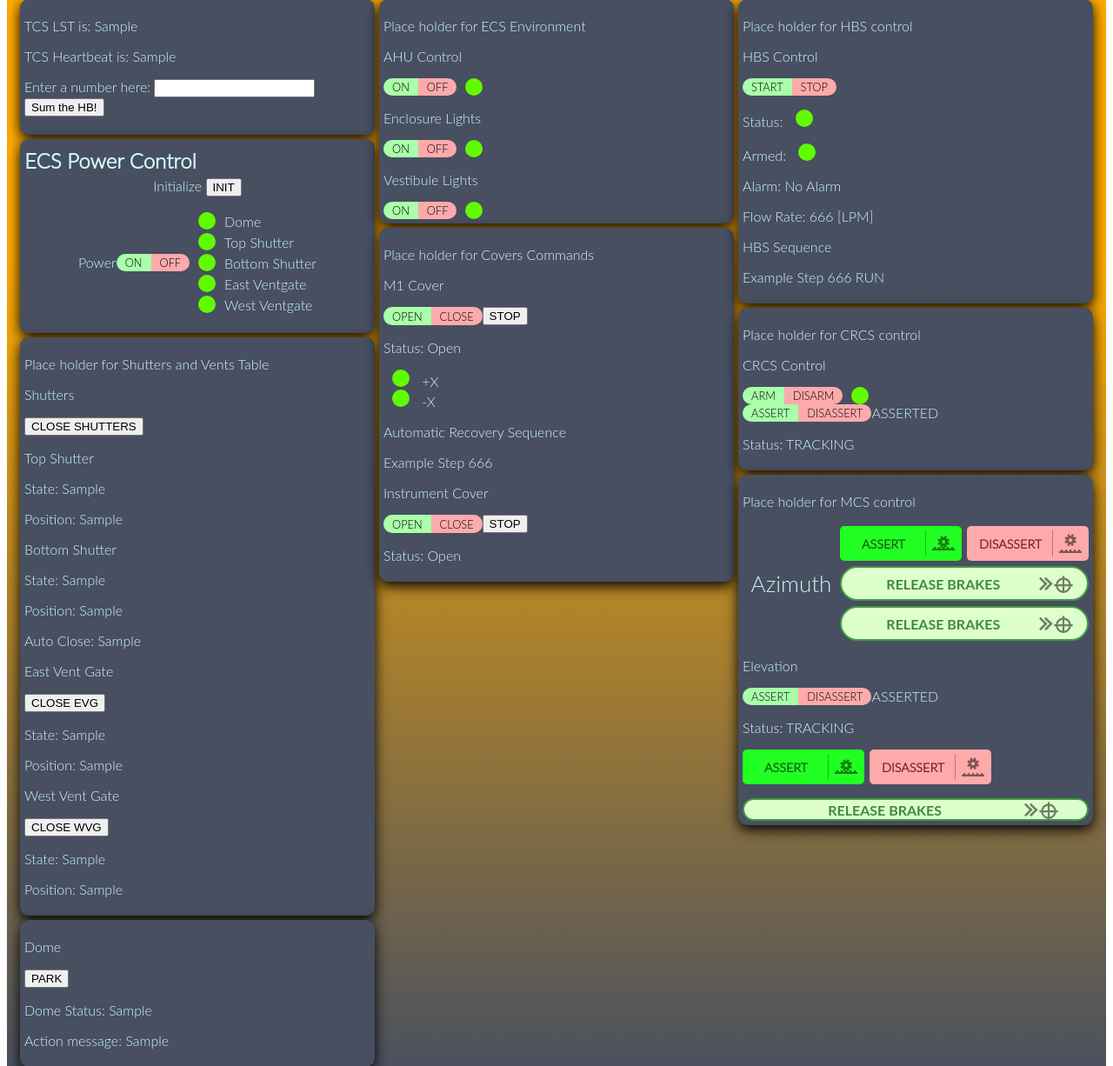
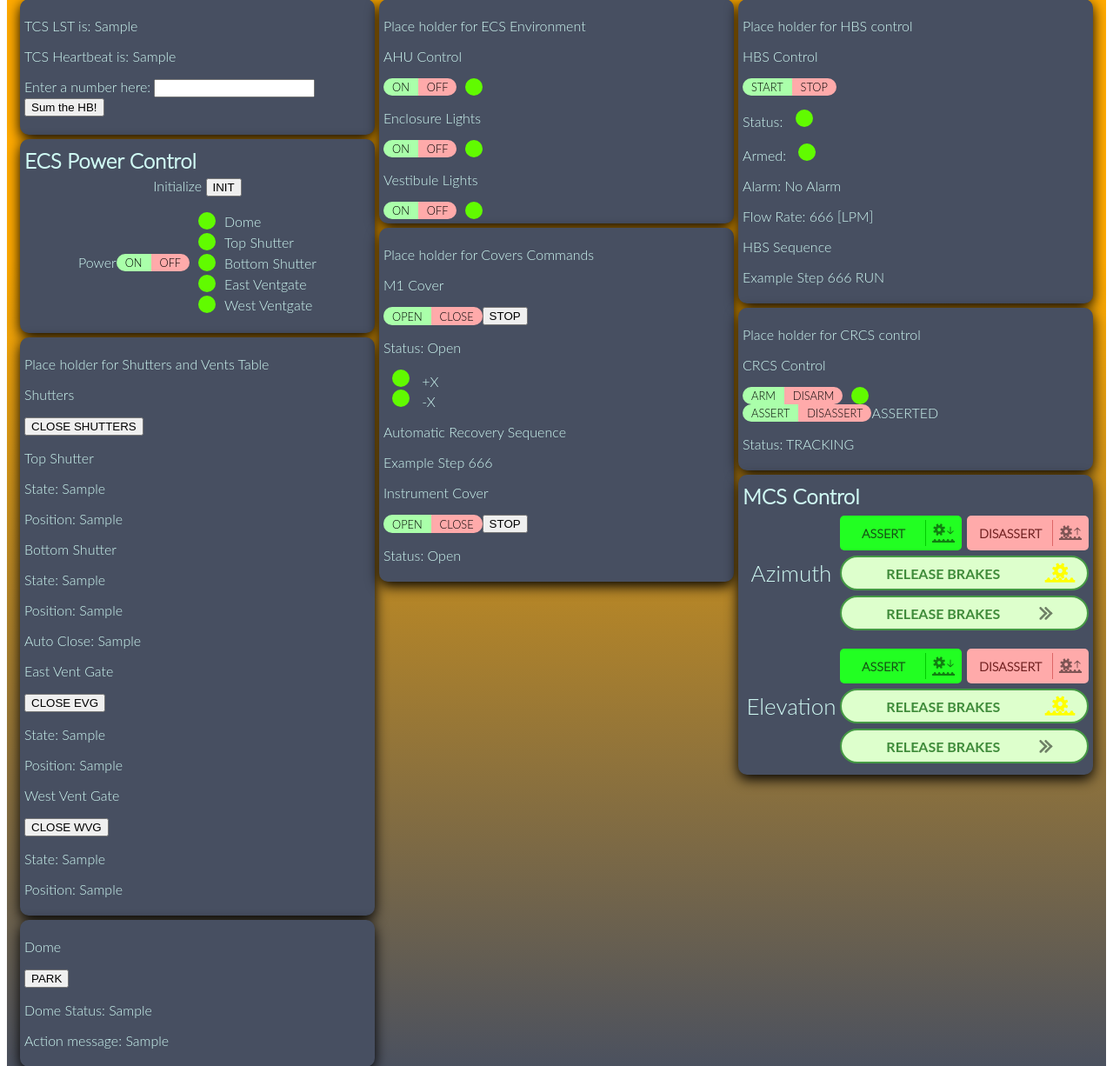
Before and after one commit to iarriagada/gem-web-dms, a Flask app: template templates/home.html in a window 1280 px wide. Shown: the part 81-1307 px from the top of the page at 87% size. Run offline with Flask 2, Linux system fonts and the light colour scheme; the template is opened without the code that fills it: most values are stand-ins (such as "Sample title", 1, 10 or a date in 2020); some libraries are stand-ins or nearby versions.

Commit message:
ASS/DISASS banner complete, I think

```diff
--- a/static/css/styles.css
+++ b/static/css/styles.css
@@ -57,10 +57,18 @@ html {
     margin: 5px 0;
 }
 
-.ecs_pwr_body, .ecs_init, .mcs_az {
+.ecs_pwr_body, .ecs_init, .mcs_sp {
     display: flex;
     align-items: center;
     justify-content: center;
+}
+
+.mcs_sp#mcs_az_pnl {
+    margin: 5px 0 15px 0;
+}
+
+.mcs_sp#mcs_el_pnl {
+    margin: 15px 0 5px 0;
 }
 
 .axis_ctrl {
@@ -264,7 +272,9 @@ button.drive_button:hover .bttn_img {
     display: flex;
     align-items: center;
     background: #ddffcc;
-    border: 2px solid #449944;
+    border: 2px solid;
+    border-color: #449944;
+    color: rgb(10,100,10,0.75);
     height: 100%;
     /*width: fit-content;*/
     width: 100%;
@@ -276,7 +286,7 @@ button.drive_button:hover .bttn_img {
     display: flex;
     justify-content: center;
     flex: 0 0 80%;
-    color: rgb(10,100,10,0.75);
+    /*color: rgb(10,100,10,0.75);*/
     font-family: Lato;
     font-weight: bold;
 }
@@ -309,13 +319,22 @@ button.drive_button:hover .bttn_img {
 
 .status__target {
     display: block;
-    background-image: url('../TARGET.svg');
     /*position: absolute;*/
     position: relative;
     background-size: cover;
-    width: 24px;
-    height: 22px;
+    /*width: 24px;*/
+    /*height: 22px;*/
     transform: translateX(5px);
+}
+
+.status__target.drive_st {
+    background-image: url('../ASSERTED.svg');
+    width: 40px;
+    height: 33px;
+}
+
+.status__target.motion_st {
+    background-image: url('../TARGET.svg');
 }
 
 .arrw_img {
--- a/static/page_render.js
+++ b/static/page_render.js
@@ -7,16 +7,24 @@ function setPWRcolor(tag_id, val) {
     }
 }
 
-function setAssState(tag_id, val) {
+function setAssState(tag_id, stban_id, icon_id, val) {
     switch(val) {
         case 0:
             $(tag_id).text('Fault (HIGH)');
             break;
         case 1:
             $(tag_id).text('DISASSERTED');
+            $(stban_id).css('background', '#0000ff');
+            $(stban_id).css('border-color', '#ff8080');
+            $(stban_id).css('color', '#ff8080');
             break;
+            $(icon_id).css('background-image', 'url("/static/DISASSERTED.svg")');
         case 2:
             $(tag_id).text('ASSERTED');
+            $(stban_id).css('background', '#008800');
+            $(stban_id).css('border-color', '#ffff00');
+            $(stban_id).css('color', '#ffff00');
+            $(icon_id).css('background-image', 'url("/static/ASSERTED.svg")');
             break;
         case 3:
             $(tag_id).text('Fault (LOW)');
@@ -96,10 +104,10 @@ function getEnvironData(data) {
 }
 
 function getMCSData(data) {
-    setAssState("#azdrvst_txt", data.azdrv_st);
-    setAssState("#eldrv_state", data.eldrv_st);
+    setAssState("#azdrvst_txt", "#azdrv_state", "#azdrvst_tgt", data.azdrv_st);
+    setAssState("#eldrvst_txt", "#eldrv_state", "#eldrvst_tgt", data.eldrv_st);
     $("#azmotnst_txt").text(data.az_st);
-    $("#el_state").text(data.el_st);
+    $("#elmotnst_txt").text(data.el_st);
 }
 
 function getCRCSData(data) {
--- a/templates/home.html
+++ b/templates/home.html
@@ -151,33 +151,30 @@
                     <p>Status: <span id="cr_state"> TRACKING</span></p>
                 </section>
                 <section class="sys_panel" id="mcs">
-                    <p>Place holder for MCS control</p>
-                    <section class="sys_subpanel mcs_az" id="mcs_az_pnl">
+                    <h1 id="mcs_ctrl_title" class="panel_title">MCS Control</h1>
+                    <!--<p>Place holder for MCS control</p>-->
+                    <section class="sys_subpanel mcs_sp" id="mcs_az_pnl">
                         <div id="azimuth_l" class="axis_ctrl left">
                             <p class="axis_lbl">Azimuth</p>
                         </div>
-                        <!--<div class="main__onoff az_ass">-->
-                            <!--<span class="ain__onoff-label ahu">Power</span>-->
-                            <!--<button class="main__onoff-on az_ass">ASSERT</button><button class="main__onoff-off az_ass">DISASSERT</button>-->
-                        <!--</div>-->
                         <div id="azimuth_r" class="axis_ctrl right">
                             <div class="drive_ctrl">
                                 <button id="ass_bttn" class="drive_button assert">
                                     <div class="bttn_text">ASSERT</div>
-                                    <div class="bttn_img"><img id="ass_icon" src="/static/assert.svg" alt="assert icon"></div>
+                                    <div class="bttn_img"><img id="ass_icon" src="/static/ASSERT.svg" alt="assert icon"></div>
                                 </button>
                                 <button id="dass_bttn" class="drive_button disassert">
                                     <div class="bttn_text">DISASSERT</div>
-                                    <div class="bttn_img"><img id="dass_icon" src="/static/disassert.svg" alt="assert icon"></div>
+                                    <div class="bttn_img"><img id="dass_icon" src="/static/DISASSERT.svg" alt="assert icon"></div>
                                 </button>
                             </div>
                             <div class="status_banner">
                                 <div class="status__bg" id="azdrv_state">
                                     <div class="status_text" id="azdrvst_txt">RELEASE BRAKES</div>
                                     <div class="status__ico" id="azdrvst_ico">
-                                        <span class="status__arrow first arrw_img " id="azdrvst_a1"></span>
-                                        <span class="status__arrow second arrw_img " id="azdrvst_a2"></span>
-                                        <span class="status__target" id="azdrvst_tgt"></span>
+                                        <!--<span class="status__arrow first arrw_img " id="azdrvst_a1"></span>-->
+                                        <!--<span class="status__arrow second arrw_img " id="azdrvst_a2"></span>-->
+                                        <span class="status__target drive_st" id="azdrvst_tgt"></span>
                                     </div>
                                 </div>
                             </div>
@@ -187,46 +184,79 @@
                                     <div class="status__ico" id="azmotnst_ico">
                                         <span class="status__arrow first arrw_img " id="azmotnst_a1"></span>
                                         <span class="status__arrow second arrw_img " id="azmotnst_a2"></span>
-                                        <span class="status__target" id="azmotnst_tgt"></span>
+                                        <span class="status__target motion_st" id="azmotnst_tgt"></span>
                                     </div>
                                 </div>
                             </div>
                         </div>
-                        <!--<span  id="azdrv_state"> ASSERTED</span>-->
-                        <!--<p>Status: <span id="az_state"> TRACKING</span></p>-->
                     </section>
-                    <section class="sys_subpanel" id="mcs_el">
-                        <p>Elevation</p>
-                        <div class="main__onoff el_ass">
-                            <!--<span class="ain__onoff-label ahu">Power</span>-->
-                            <button class="main__onoff-on el_ass">ASSERT</button><button class="main__onoff-off el_ass">DISASSERT</button>
-                            <span  id="eldrv_state"> ASSERTED</span>
-                            <!--<button class="cr_ass__cmd-bttn">STOP</button>-->
+                    <section class="sys_subpanel mcs_sp" id="mcs_el_pnl">
+                        <div id="elevation_l" class="axis_ctrl left">
+                            <p class="axis_lbl">Elevation</p>
                         </div>
-                        <p>Status: <span id="el_state"> TRACKING</span></p>
-                    </section>
+                        <div id="elevation_r" class="axis_ctrl right">
                             <div class="drive_ctrl">
                                 <button id="ass_bttn" class="drive_button assert">
                                     <div class="bttn_text">ASSERT</div>
-                            <div class="bttn_img"><img id="ass_icon" src="/static/assert.svg" alt="assert icon"></div>
+                                    <div class="bttn_img"><img id="ass_icon" src="/static/ASSERT.svg" alt="assert icon"></div>
                                 </button>
-                        <!--<p></p>-->
                                 <button id="dass_bttn" class="drive_button disassert">
                                     <div class="bttn_text">DISASSERT</div>
-                            <div class="bttn_img"><img id="dass_icon" src="/static/disassert.svg" alt="assert icon"></div>
+                                    <div class="bttn_img"><img id="dass_icon" src="/static/DISASSERT.svg" alt="assert icon"></div>
                                 </button>
                             </div>
-                    <p></p>
-                    <div class="status">
-                        <div class="status__bg" id="t1">
-                            <div class="status_text">RELEASE BRAKES</div>
-                            <div class="status__ico">
-                                <span class="status__arrow first arrw_img " id="x1"></span>
-                                <span class="status__arrow second arrw_img " id="x2"></span>
-                                <span class="status__target" id="x3"></span>
+                            <div class="status_banner">
+                                <div class="status__bg" id="eldrv_state">
+                                    <div class="status_text" id="eldrvst_txt">RELEASE BRAKES</div>
+                                    <div class="status__ico" id="eldrvst_ico">
+                                        <!--<span class="status__arrow first arrw_img " id="eldrvst_a1"></span>-->
+                                        <!--<span class="status__arrow second arrw_img " id="eldrvst_a2"></span>-->
+                                        <span class="status__target drive_st" id="eldrvst_tgt"></span>
                                     </div>
                                 </div>
                             </div>
+                            <div class="status_banner">
+                                <div class="status__bg" id="elmotn_state">
+                                    <div class="status_text" id="elmotnst_txt">RELEASE BRAKES</div>
+                                    <div class="status__ico" id="elmotnst_ico">
+                                        <span class="status__arrow first arrw_img " id="elmotnst_a1"></span>
+                                        <span class="status__arrow second arrw_img " id="elmotnst_a2"></span>
+                                        <span class="status__target motion_st" id="elmotnst_tgt"></span>
+                                    </div>
+                                </div>
+                            </div>
+                        </div>
+                        <!--<p>Elevation</p>-->
+                        <!--<div class="main__onoff el_ass">-->
+                            <!--[><span class="ain__onoff-label ahu">Power</span><]-->
+                            <!--<button class="main__onoff-on el_ass">ASSERT</button><button class="main__onoff-off el_ass">DISASSERT</button>-->
+                            <!--<span  id="eldrv_state"> ASSERTED</span>-->
+                            <!--[><button class="cr_ass__cmd-bttn">STOP</button><]-->
+                        <!--</div>-->
+                        <!--<p>Status: <span id="el_state"> TRACKING</span></p>-->
+                    <!--</section>-->
+                    <!--<div class="drive_ctrl">-->
+                        <!--<button id="ass_bttn" class="drive_button assert">-->
+                            <!--<div class="bttn_text">ASSERT</div>-->
+                            <!--<div class="bttn_img"><img id="ass_icon" src="/static/assert.svg" alt="assert icon"></div>-->
+                        <!--</button>-->
+                        <!--[><p></p><]-->
+                        <!--<button id="dass_bttn" class="drive_button disassert">-->
+                            <!--<div class="bttn_text">DISASSERT</div>-->
+                            <!--<div class="bttn_img"><img id="dass_icon" src="/static/disassert.svg" alt="assert icon"></div>-->
+                        <!--</button>-->
+                    <!--</div>-->
+                    <!--<p></p>-->
+                    <!--<div class="status">-->
+                        <!--<div class="status__bg" id="t1">-->
+                            <!--<div class="status_text">RELEASE BRAKES</div>-->
+                            <!--<div class="status__ico">-->
+                                <!--<span class="status__arrow first arrw_img " id="x1"></span>-->
+                                <!--<span class="status__arrow second arrw_img " id="x2"></span>-->
+                                <!--<span class="status__target" id="x3"></span>-->
+                            <!--</div>-->
+                        <!--</div>-->
+                    <!--</div>-->
                 </section>
             </div>
         </main>
```
Also changed, not shown: static/ASSERT.svg (added), static/ASSERTED.svg (added), static/DISASSERT.svg (added), static/DISASSERTED.svg (added). Lines whose indentation alone changed are shown as unchanged.
